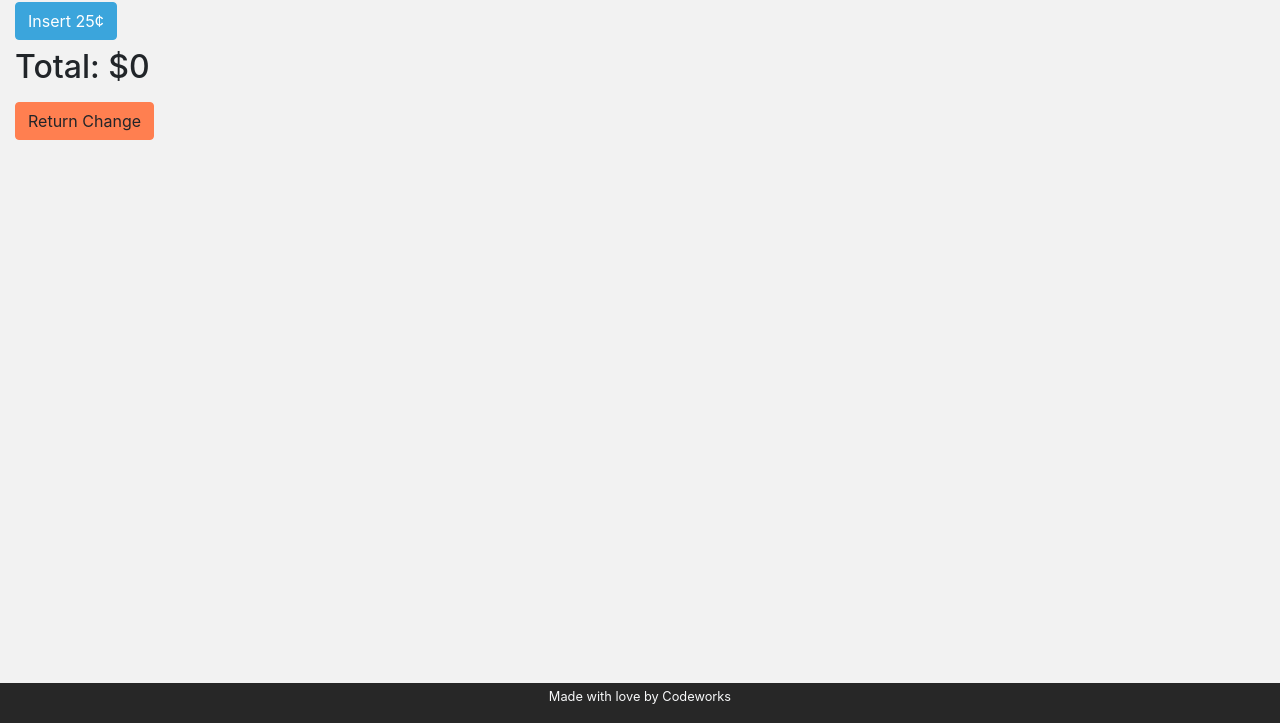
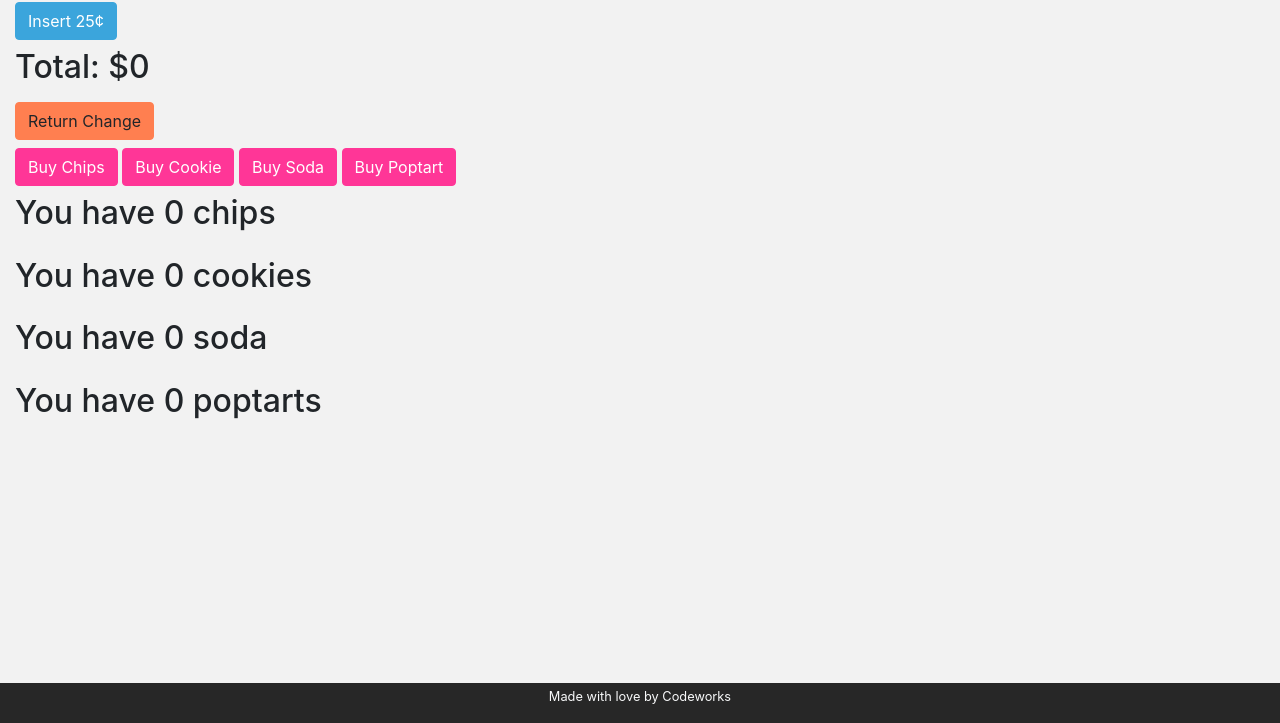
Before and after one commit to Jo-nathanWright/vendingMachine, a website with bundled scripts: page index.html in a window 1280 px wide. Shown: the part 77-800 px from the top of the page. Built offline with nearby package versions, Linux system fonts and the light colour scheme.

Commit message:
Finished the main objective

```diff
--- a/app/AppState.js
+++ b/app/AppState.js
@@ -1,8 +1,15 @@
+import Snack from "./Models/Snacks.js"
 import { EventEmitter } from "./Utils/EventEmitter.js"
 import { isValidProp } from "./Utils/isValidProp.js"
 
+let currentSnack = new Snack()
+
 class AppState extends EventEmitter {
   total = 0
+  snacks = [new Snack("Chips", 1, 0), new Snack("Cookie", 1.5, 0), new Snack("Soda", 2, 0), new Snack("Poptart", 5, 0)] //use find to find the name
+  //ProxyState.snacks.find(s => s.name == (banana word))
+  snack = new Snack("Chips", 1, 0)
+  //snack = currentSnack
 }
 
 // NOTE Don't touch this
--- a/app/Controllers/MachinesController.js
+++ b/app/Controllers/MachinesController.js
@@ -4,6 +4,7 @@ import { machinesService } from "../Services/MachinesService.js";
 function _draw() {
     let total = ProxyState.total
     document.getElementById('total').innerText = total.toString()
+    ProxyState.snacks.forEach(s => document.getElementById(s.name).innerText = s.amount.toString())
 }
 
 export default class MachinesController {
@@ -21,4 +22,8 @@ export default class MachinesController {
         machinesService.return()
         _draw()
     }
+    buy(type) {
+        machinesService.buy(type)
+        _draw()
+    }
 }
--- /dev/null
+++ b/app/Models/Snacks.js
@@ -0,0 +1,7 @@
+export default class Snack {
+    constructor(name = "", price = 0, amount = 0) {
+        this.name = name
+        this.price = price
+        this.amount = amount
+    }
+}
--- a/app/Services/MachinesService.js
+++ b/app/Services/MachinesService.js
@@ -1,4 +1,5 @@
 import { ProxyState } from "../AppState.js"
+
 
 class MachinesService {
     insert() {
@@ -7,6 +8,16 @@ class MachinesService {
     return() {
         ProxyState.total = 0
     }
+    buy(type) {
+        let foundSnack = ProxyState.snacks.find(s => s.name == type)
+        if (ProxyState.total >= foundSnack.price) {
+            foundSnack.amount += 1
+            ProxyState.total = (ProxyState.total - foundSnack.price)
+            console.log(foundSnack.amount)
+        } else {
+            alert("You don't have enough cash for that!")
+        }
+    }
 }
 
 export const machinesService = new MachinesService()
--- a/index.html
+++ b/index.html
@@ -27,6 +27,20 @@
             <button type="button" class="btn btn-warning" onclick="app.machinesController.return()">Return
                 Change</button>
         </div>
+        <div>
+            <button type="button" class="btn btn-secondary" onclick="app.machinesController.buy('Chips')">Buy
+                Chips</button>
+            <button type="button" class="btn btn-secondary" onclick="app.machinesController.buy('Cookie')">Buy
+                Cookie</button>
+            <button type="button" class="btn btn-secondary" onclick="app.machinesController.buy('Soda')">Buy
+                Soda</button>
+            <button type="button" class="btn btn-secondary" onclick="app.machinesController.buy('Poptart')">Buy
+                Poptart</button>
+            <h2 class="py-2">You have <span id="Chips">0</span> chips</h2>
+            <h2 class="py-2">You have <span id="Cookie">0</span> cookies</h2>
+            <h2 class="py-2">You have <span id="Soda">0</span> soda</h2>
+            <h2 class="py-2">You have <span id="Poptart">0</span> poptarts</h2>
+        </div>
     </main>
     <footer class="container-fluid bg-dark text-light">
         <div class="row text-center">
```
